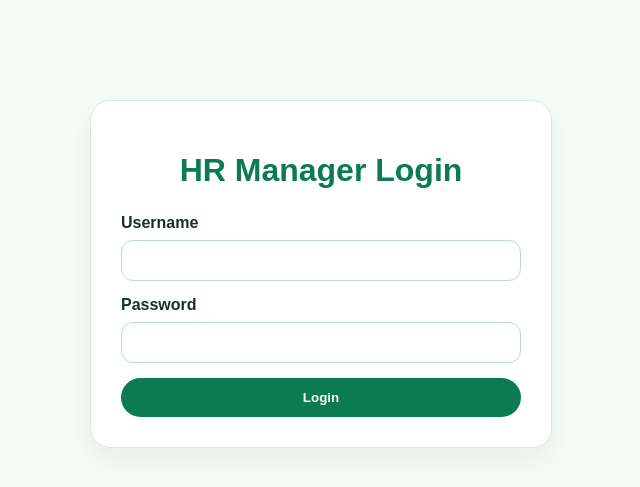
After one commit to minmyat1010/Assingment-Part-2, a PHP site: page /login.php in a window 1280 px wide. The commit adds this page. Shown: the top 487 px of the page, without its empty margins (319-959 px from the left). Run offline with PHP 8.4, Linux system fonts and the light colour scheme.

Commit message:
modified:   include/footer.inc 	modified:   styles.css 	new file:   web/create_admin.php 	new file:   web/login.php 	new file:   web/logout.php 	modified:   web/manage.php

```diff
--- /dev/null
+++ b/web/login.php
@@ -0,0 +1,192 @@
+<?php
+session_start();
+
+require_once("../include/settings.php");
+
+$message = "";
+
+if (isset($_POST["login"]))
+{
+    $conn = mysqli_connect(
+        $host,
+        $user,
+        $pwd,
+        $sql_db
+    );
+
+    if (!$conn)
+    {
+        die("Database connection failed: " . mysqli_connect_error());
+    }
+
+    $username = mysqli_real_escape_string(
+        $conn,
+        trim($_POST["username"])
+    );
+
+    $password = mysqli_real_escape_string(
+        $conn,
+        trim($_POST["password"])
+    );
+
+    $sql = "
+        SELECT *
+        FROM users
+        WHERE username='$username'
+        AND password='$password'
+    ";
+
+    $result = mysqli_query($conn, $sql);
+
+    if (mysqli_num_rows($result) == 1)
+    {
+        $row = mysqli_fetch_assoc($result);
+
+        $_SESSION["user_id"] = $row["user_id"];
+        $_SESSION["username"] = $row["username"];
+
+        header("Location: manage.php");
+        exit();
+    }
+    else
+    {
+        $message = "Invalid username or password.";
+    }
+
+    mysqli_close($conn);
+}
+?>
+
+<!DOCTYPE html>
+<html lang="en">
+<head>
+<meta charset="utf-8">
+<meta name="viewport" content="width=device-width, initial-scale=1.0">
+<title>HR Manager Login</title>
+
+<style>
+
+/* ===== Login Page ===== */
+
+body {
+    margin: 0;
+    font-family: Arial, Helvetica, sans-serif;
+    background: #f5fbf7;
+    color: #173128;
+}
+
+.login-container {
+    width: 400px;
+    max-width: 90%;
+    margin: 100px auto;
+    background: #ffffff;
+    border: 1px solid #d7eadf;
+    border-radius: 20px;
+    padding: 30px;
+    box-shadow: 0 12px 30px rgba(17, 59, 42, 0.06);
+}
+
+.login-container h1 {
+    text-align: center;
+    color: #0c7a52;
+    margin-bottom: 25px;
+}
+
+.login-container label {
+    display: block;
+    font-weight: bold;
+    margin-bottom: 8px;
+}
+
+.login-container input[type="text"],
+.login-container input[type="password"] {
+    width: 100%;
+    padding: 12px;
+    margin-bottom: 15px;
+    border: 1px solid #b7dfc7;
+    border-radius: 12px;
+    background: #ffffff;
+    box-sizing: border-box;
+}
+
+.login-container input:focus {
+    outline: none;
+    border-color: #0c7a52;
+}
+
+.login-container button {
+    width: 100%;
+    padding: 12px;
+    background: #0c7a52;
+    color: #ffffff;
+    border: none;
+    border-radius: 999px;
+    font-weight: bold;
+    cursor: pointer;
+    transition: 0.3s;
+}
+
+.login-container button:hover {
+    background: #09573b;
+}
+
+.error-message {
+    color: #c62828;
+    text-align: center;
+    font-weight: bold;
+    margin-bottom: 15px;
+}
+
+.login-footer {
+    text-align: center;
+    margin-top: 15px;
+    color: #527267;
+    font-size: 0.9rem;
+}
+</style>
+
+</head>
+
+<body>
+
+<div class="login-container">
+
+<h1>HR Manager Login</h1>
+
+<?php
+if (!empty($message))
+{
+    echo "<p class='error-message'>$message</p>";
+}
+?>
+
+<form method="post" action="login.php">
+
+<label for="username">Username</label>
+
+<input
+    type="text"
+    id="username"
+    name="username"
+    required>
+
+<label for="password">Password</label>
+
+<input
+    type="password"
+    id="password"
+    name="password"
+    required>
+
+<button
+    type="submit"
+    name="login">
+    Login
+</button>
+
+</form>
+
+</div>
+
+</body>
+</html>
```
Also changed, not shown: include/footer.inc (+26 -5 lines), web/create_admin.php (added, +22 -0 lines), web/logout.php (added, +8 -0 lines), web/manage.php (+115 -70 lines), styles.css (line endings or trailing spaces).
